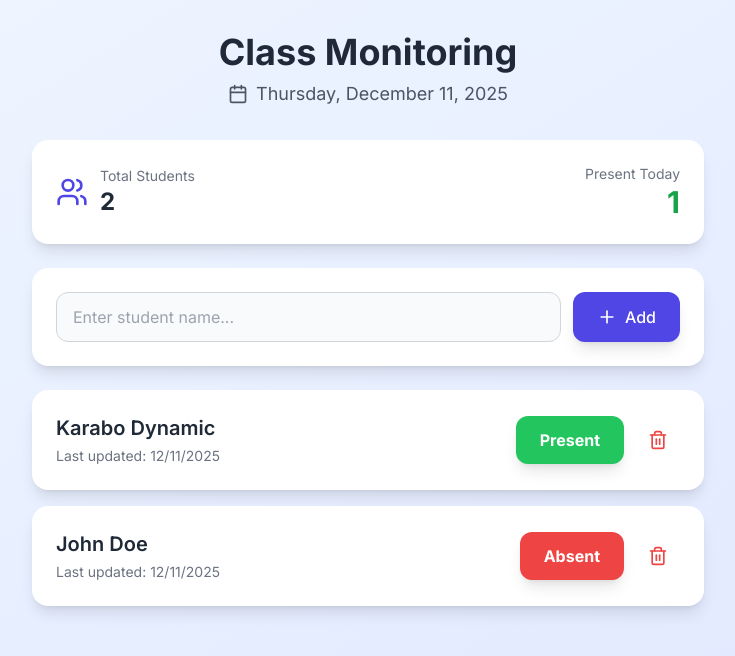
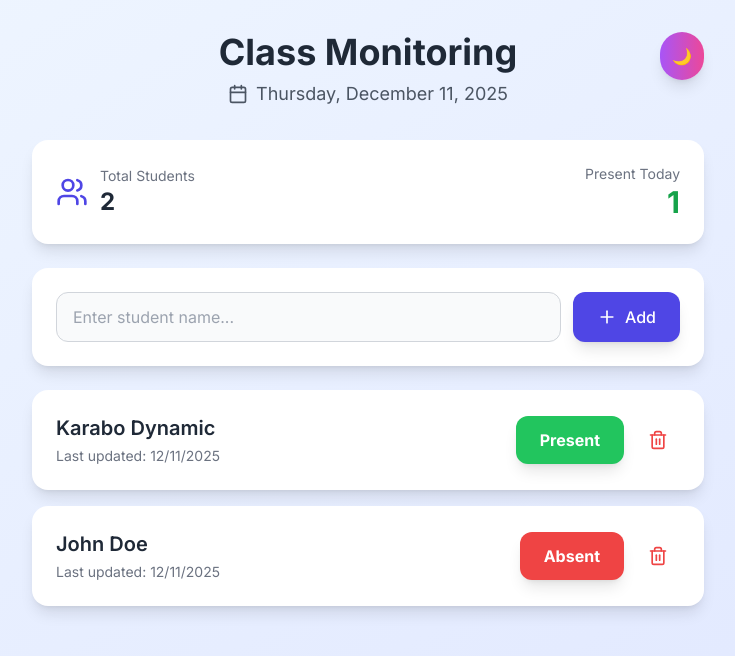
Before and after one commit to DynamicKarabo/class-app, a React (Vite) app: page / in a window 1280 px wide. Shown: the top 656 px of the page, without its empty margins (272-1007 px from the left). Built offline with nearby package versions, Linux system fonts and the light colour scheme.

Commit message:
Update App.tsx Add dark mode toggle with animated gradient button

```diff
--- a/src/App.tsx
+++ b/src/App.tsx
@@ -2,6 +2,15 @@ import { useState } from "react";
 import { Plus, Trash2, Users, Calendar } from "lucide-react";
 
 export default function ClassMonitoringApp() {
+  // Dark mode state
+  const [darkMode, setDarkMode] = useState(false);
+
+  // Toggle dark mode
+  const toggleDarkMode = () => {
+    setDarkMode(!darkMode);
+    document.documentElement.classList.toggle('dark');
+  };
+
   const [students, setStudents] = useState([
     { id: 1, name: "Karabo Dynamic", present: true, date: new Date().toLocaleDateString() },
     { id: 2, name: "John Doe", present: false, date: new Date().toLocaleDateString() },
@@ -50,7 +59,16 @@ export default function ClassMonitoringApp() {
     <div className="min-h-screen bg-gradient-to-br from-blue-50 to-indigo-100 dark:from-gray-900 dark:to-gray-800 py-8 px-4">
       <div className="max-w-2xl mx-auto">
         {/* Header */}
-        <div className="text-center mb-8">
+        <div className="text-center mb-8 relative">
+          {/* Dark Mode Toggle Button */}
+          <button
+            onClick={toggleDarkMode}
+            className="absolute top-0 right-0 p-3 rounded-full bg-gradient-to-r from-purple-500 to-pink-500 text-white shadow-lg hover:shadow-xl transform hover:scale-110 transition-all duration-300 z-50"
+            aria-label="Toggle dark mode"
+          >
+            {darkMode ? '☀️' : '🌙'}
+          </button>
+
           <h1 className="text-4xl font-bold text-gray-800 dark:text-white mb-2">
             Class Monitoring
           </h1>
```
